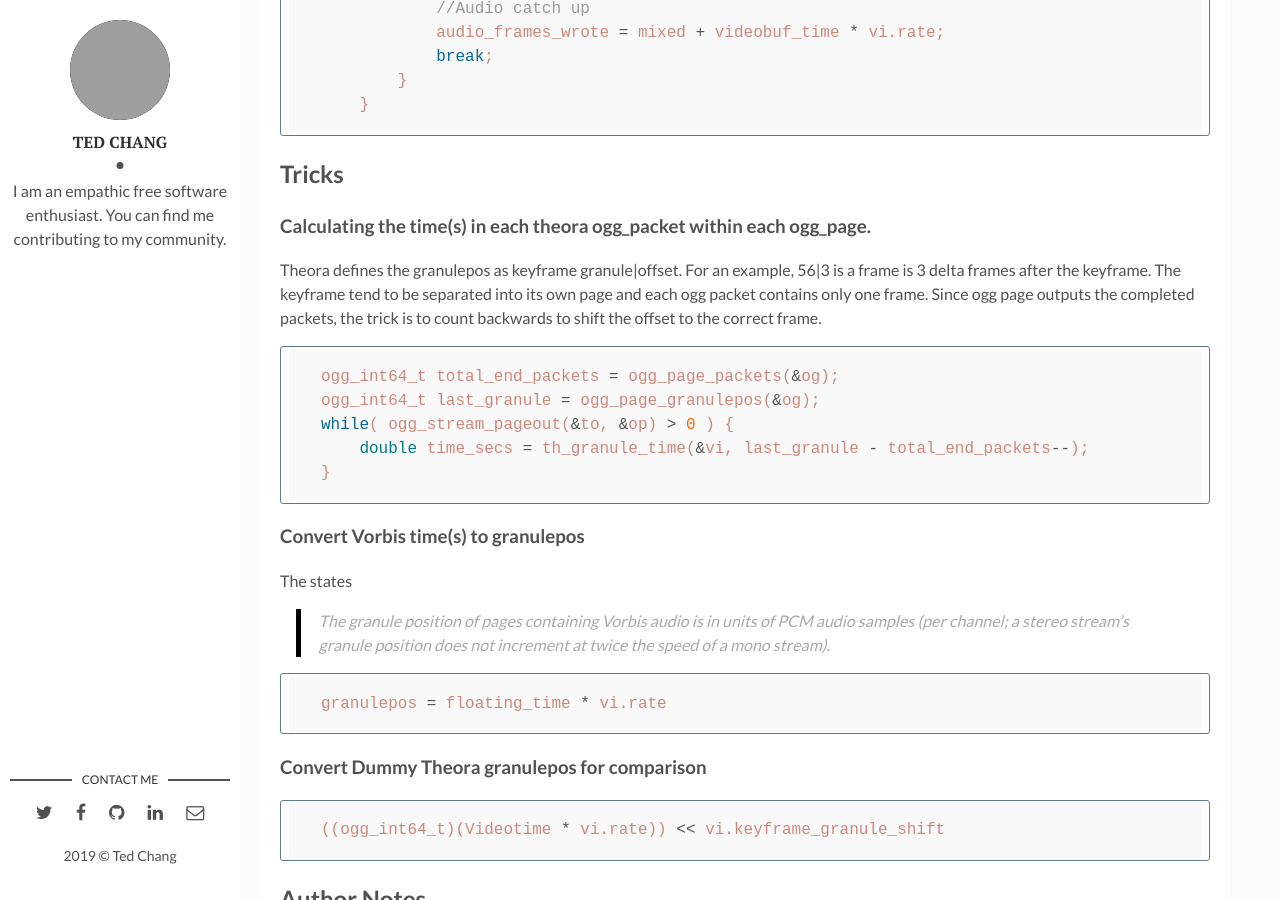
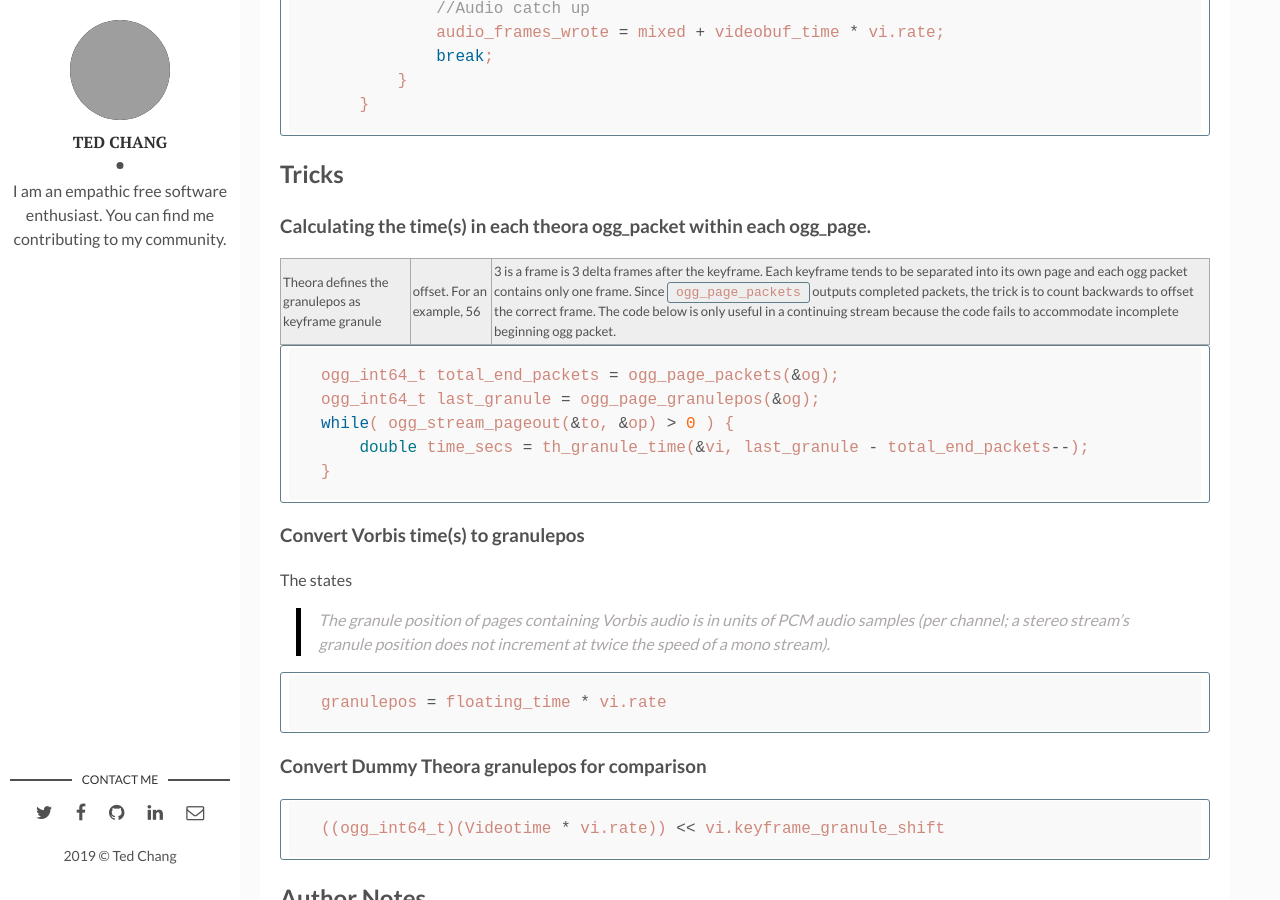
Before and after one commit to hungrymonkey/hungrymonkey.github.io, a Jekyll site: the page built from _posts/2019-10-22-seeking-three-moving-windows-ogg-theora.markdown, in a window 1280 px wide and 900 px high, scrolled down 9095 px. Built offline with Jekyll 4.4.1, drawn with Linux system fonts in a browser that asks for light colours; some of the changed text lies outside the part shown; grey boxes are pictures that could not be loaded.

Commit message:
fixed careless errors

````diff
--- a/_posts/2019-10-22-seeking-three-moving-windows-ogg-theora.markdown
+++ b/_posts/2019-10-22-seeking-three-moving-windows-ogg-theora.markdown
@@ -316,7 +316,8 @@ On the other hand, libvorbis and libogg provide limited facilities to help anyon
 
 ### Calculating the time(s) in each theora ogg_packet within each ogg_page.
 
-Theora defines the granulepos as keyframe granule|offset. For an example, 56|3 is a frame is 3 delta frames after the keyframe. The keyframe tend to be separated into its own page and each ogg packet contains only one frame. Since ogg page outputs the completed packets, the trick is to count backwards to shift the offset to the correct frame.
+Theora defines the granulepos as keyframe granule|offset. For an example, 56|3 is a frame is 3 delta frames after the keyframe. Each keyframe tends to be separated into its own page and each ogg packet contains only one frame. Since `ogg_page_packets` outputs completed packets, the trick is to count backwards to offset the correct frame. The code below is only useful in a continuing stream because the code fails to accommodate incomplete beginning ogg packet.
+
 ```c
 ogg_int64_t total_end_packets = ogg_page_packets(&og);
 ogg_int64_t last_granule = ogg_page_granulepos(&og);
````
Also changed, not shown: other parts of _posts/2019-10-22-seeking-three-moving-windows-ogg-theora.markdown (+1 -1 lines).
